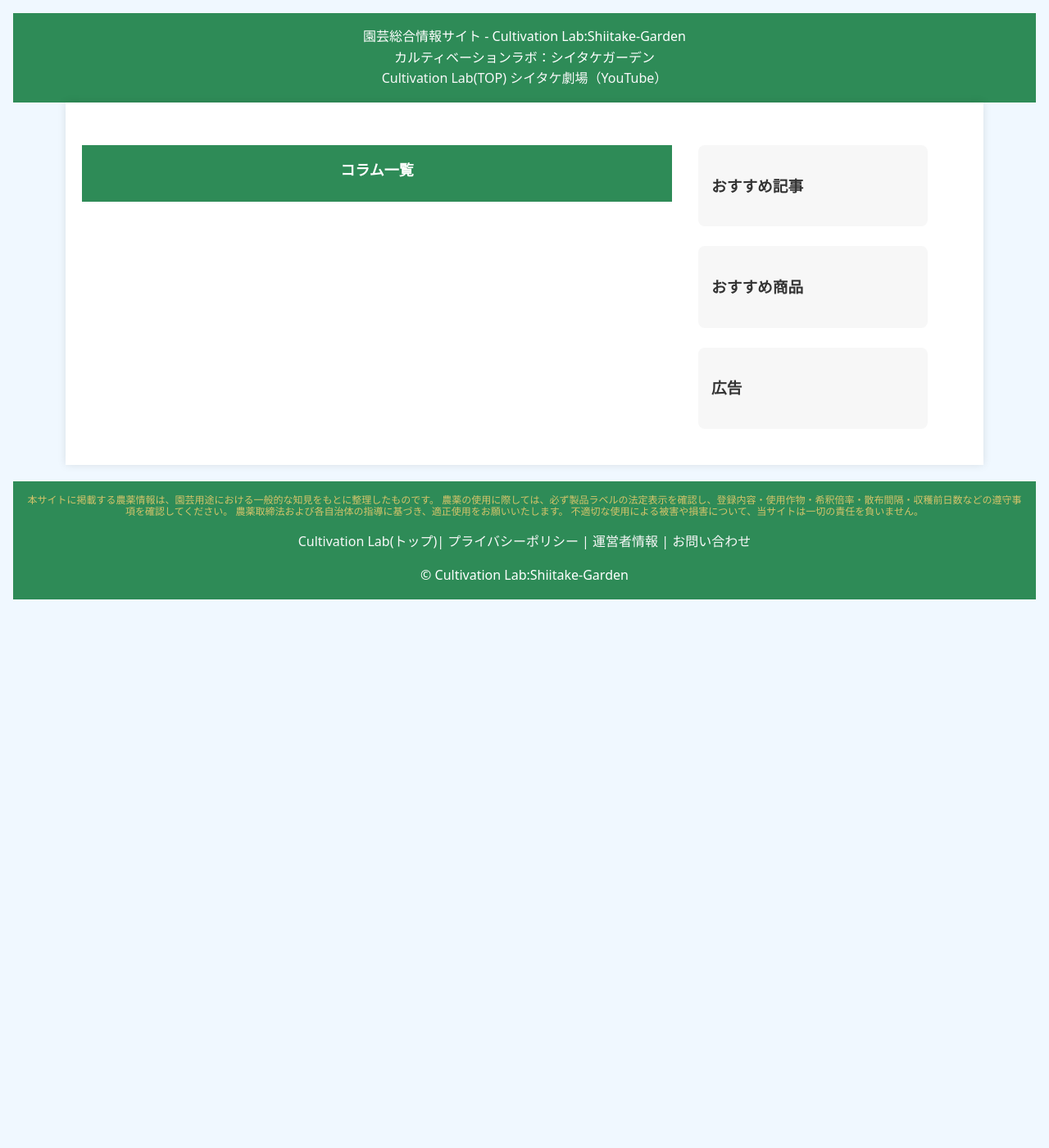
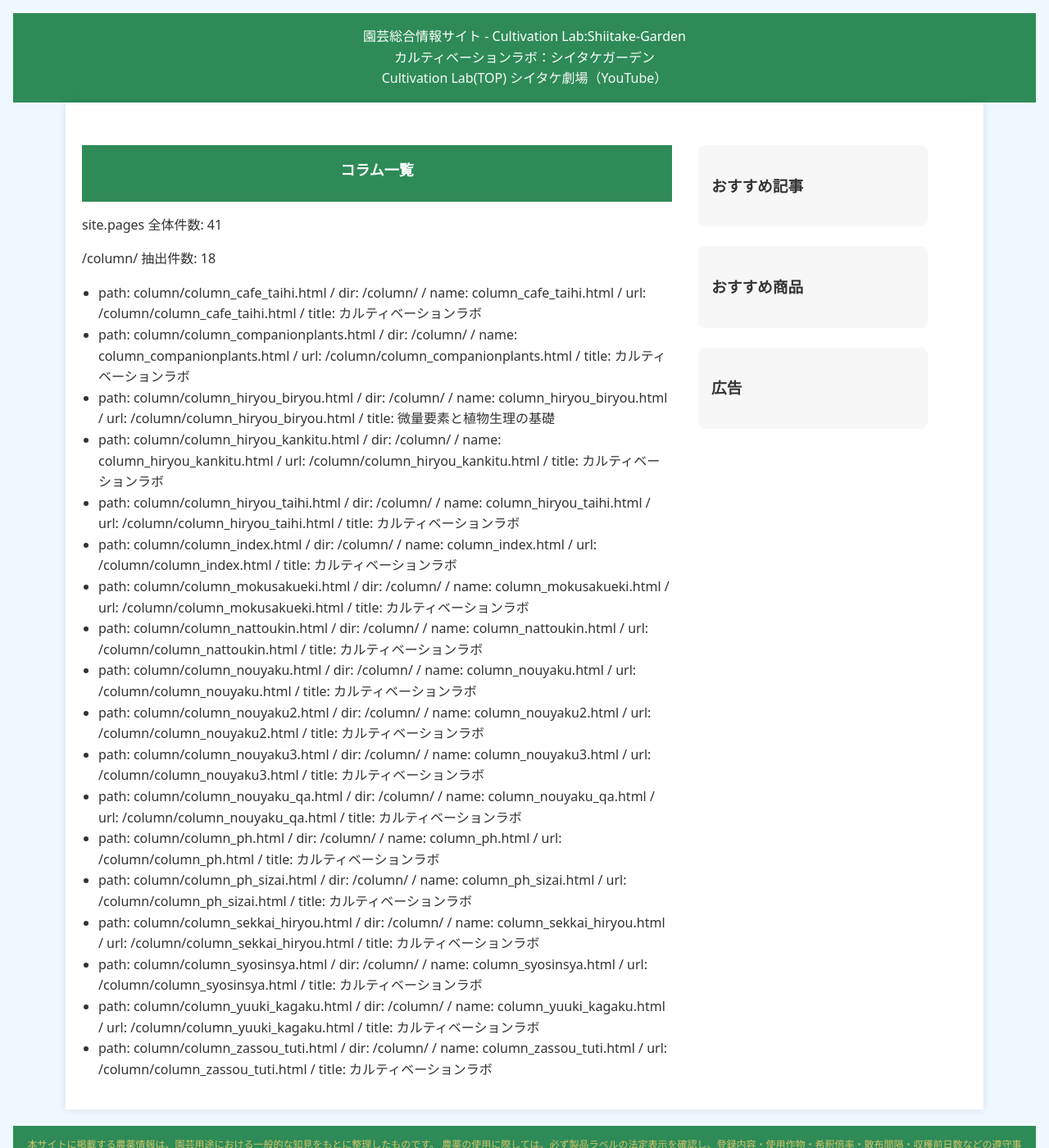
Before and after one commit to shiitake-garden/shiitake-garden.github.io, a Jekyll site: the page built from column/index.html, in a window 1280 px wide and 1400 px high. Shown: the whole window at 82% size. Built offline with Jekyll 4.4.1, drawn with Linux system fonts in a browser that asks for light colours.

Commit message:
Update index.html

```diff
--- a/column/index.html
+++ b/column/index.html
@@ -17,6 +17,24 @@
       <h1>コラム一覧</h1>
 </header>
 
+
+<p>site.pages 全体件数: {{ site.pages | size }}</p>
+
+{%- assign column_pages = site.pages
+    | where_exp: "p", "p.dir == '/column/' and p.name != 'index.html'" -%}
+<p>/column/ 抽出件数: {{ column_pages | size }}</p>
+
+<ul>
+  {%- for p in column_pages -%}
+    <li>
+      path: {{ p.path }} /
+      dir: {{ p.dir }} /
+      name: {{ p.name }} /
+      url: {{ p.url }} /
+      title: {{ p.title | default: '(titleなし)' }}
+    </li>
+  {%- endfor -%}
+</ul>
 
 
 
```
